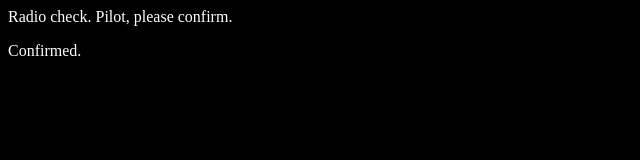
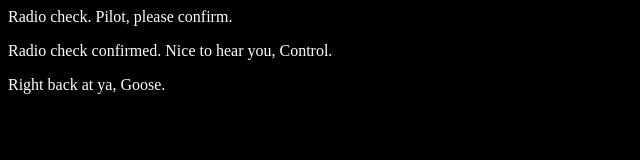
Before and after one commit to SandeepKumar1995/communication-log, a plain HTML site: page index.html in a window 1280 px wide. Shown: the whole page, without its empty margins (0-640 px from the left). Drawn offline with Linux system fonts and the light colour scheme.

Commit message:
added goose line

```diff
--- a/index.html
+++ b/index.html
@@ -4,6 +4,7 @@
 </head>
 <body>
 <p>Radio check. Pilot, please confirm.</p>
-<p>Confirmed.</p>
+<p>Radio check confirmed. Nice to hear you, Control.</p>
+<p>Right back at ya, Goose.</p>
 </body>
 </html>
```
